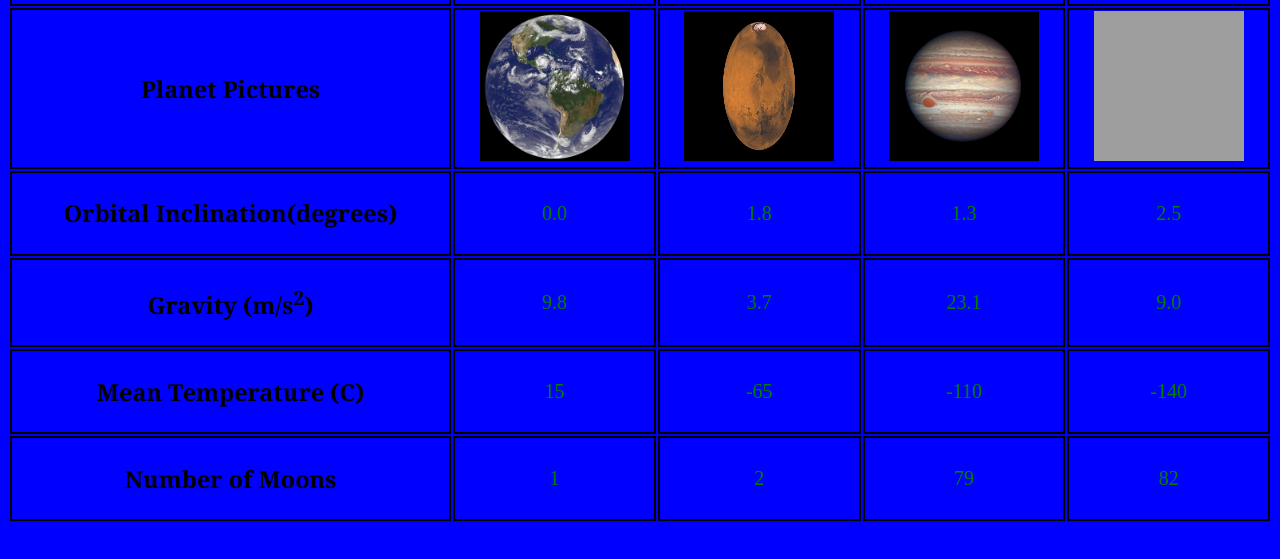
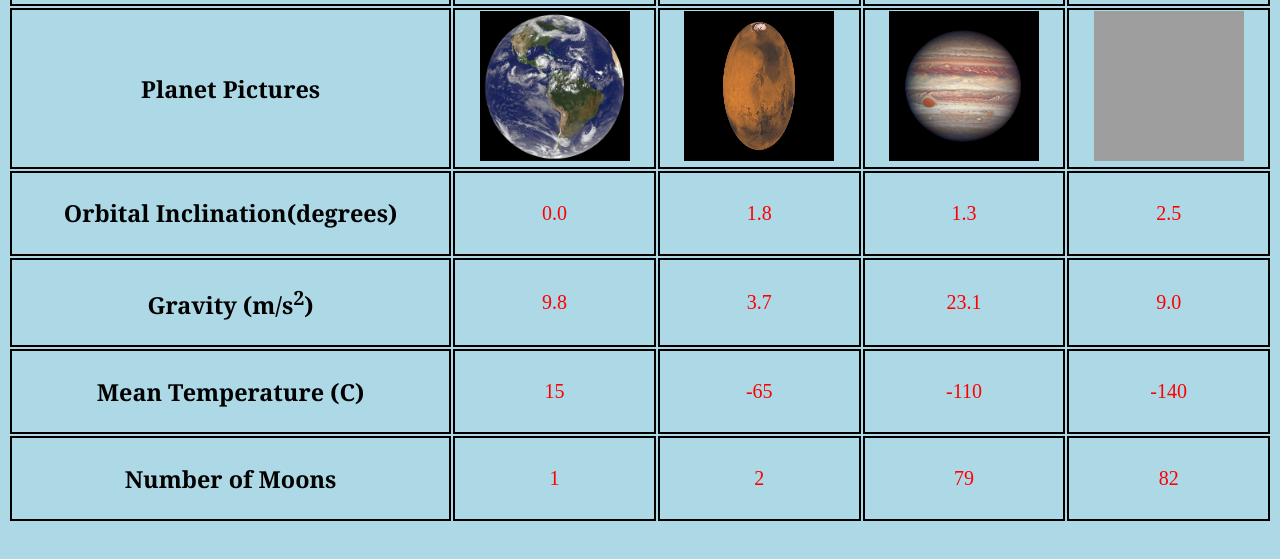
Before and after one commit to BryanRuan/Lab5, a plain HTML site: page index.html in a window 1280 px wide. Shown: the part 205-764 px from the top of the page. Drawn offline with Linux system fonts and the light colour scheme; grey boxes are pictures that could not be loaded.

Commit message:
Update style.css

```diff
--- a/css/style.css
+++ b/css/style.css
@@ -1,5 +1,5 @@
 body{
-  background-color: blue;
+  background-color: lightblue;
 }
 
 table{
@@ -34,7 +34,7 @@ h1{
 
 p{
   font-size:20px;
-  color: green;
+  color: red;
 }
 
 h3{
```
